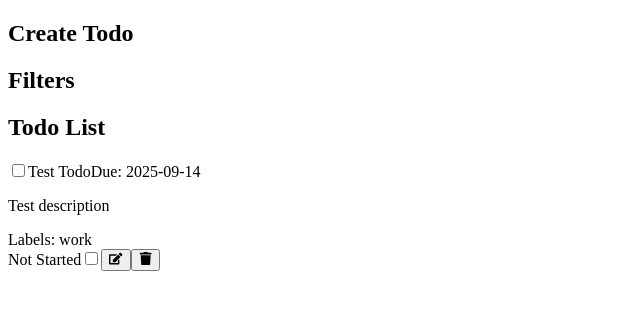
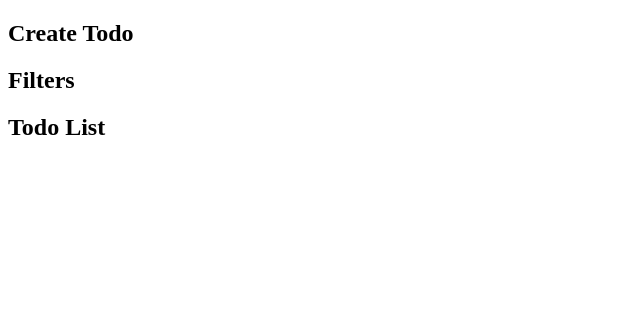
Before and after one commit to ssamuel1234/sam-todo-app2, a React (Vite) app: page / in a window 1280 px wide. Shown: the top 310 px of the page, without its empty margins (0-640 px from the left). Built offline with nearby package versions, Linux system fonts and the light colour scheme.

Commit message:
P6S16: Test App Using LocalStorage for Todo List

```diff
--- a/src/App.tsx
+++ b/src/App.tsx
@@ -1,11 +1,10 @@
-/**
- * Main App component for the Todo SPA.
- */
 import { FC } from 'react';
 import TodoItem from './components/TodoItem';
-import { TodoStatus, Todo } from './types';
+import { Todo } from './types';
+import useLocalStorage from './hooks/useLocalStorage';
+import { v4 as uuidv4 } from 'uuid'; // Run `npm install uuid @types/uuid` first
 
-const mockTodo: Todo = {
+export const mockTodo: Todo = {
   id: '1',
   name: 'Test Todo',
   dueDate: '2025-09-14',
@@ -15,6 +14,8 @@ const mockTodo: Todo = {
 };
 
 const App: FC = () => {
+  const [todos, setTodos] = useLocalStorage<Todo[]>('todos', []);
+
   return (
     <div>
       <section>
@@ -27,18 +28,20 @@ const App: FC = () => {
       </section>
       <section>
         <h2>Todo List</h2>
-        <TodoItem
-          todo={mockTodo}
-          onToggleComplete={(id) => console.log('Toggle', id)}
-          onEdit={(id) => console.log('Edit', id)}
-          onDelete={(id) => console.log('Delete', id)}
-          onSelect={(id) => console.log('Select', id)}
-          selected={false}
-        />
+        {todos.map((todo) => (
+          <TodoItem
+            key={todo.id}
+            todo={todo}
+            onToggleComplete={(id) => {} /* placeholder */}
+            onEdit={(id) => {}}
+            onDelete={(id) => {}}
+            onSelect={(id) => {}}
+            selected={false}
+          />
+        ))}
       </section>
     </div>
   );
 };
 
-//This is the corrected form of P4S11
 export default App;
```
Also changed, not shown: 1 other file (tests, documents, lock files or other folders).
